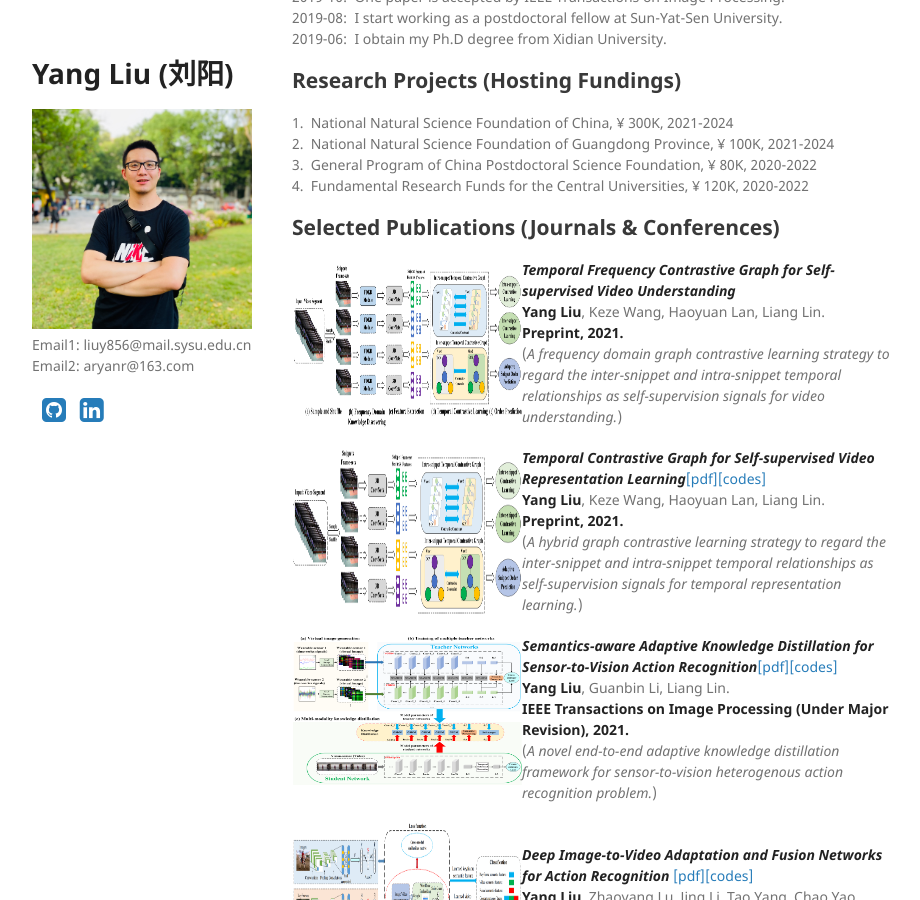
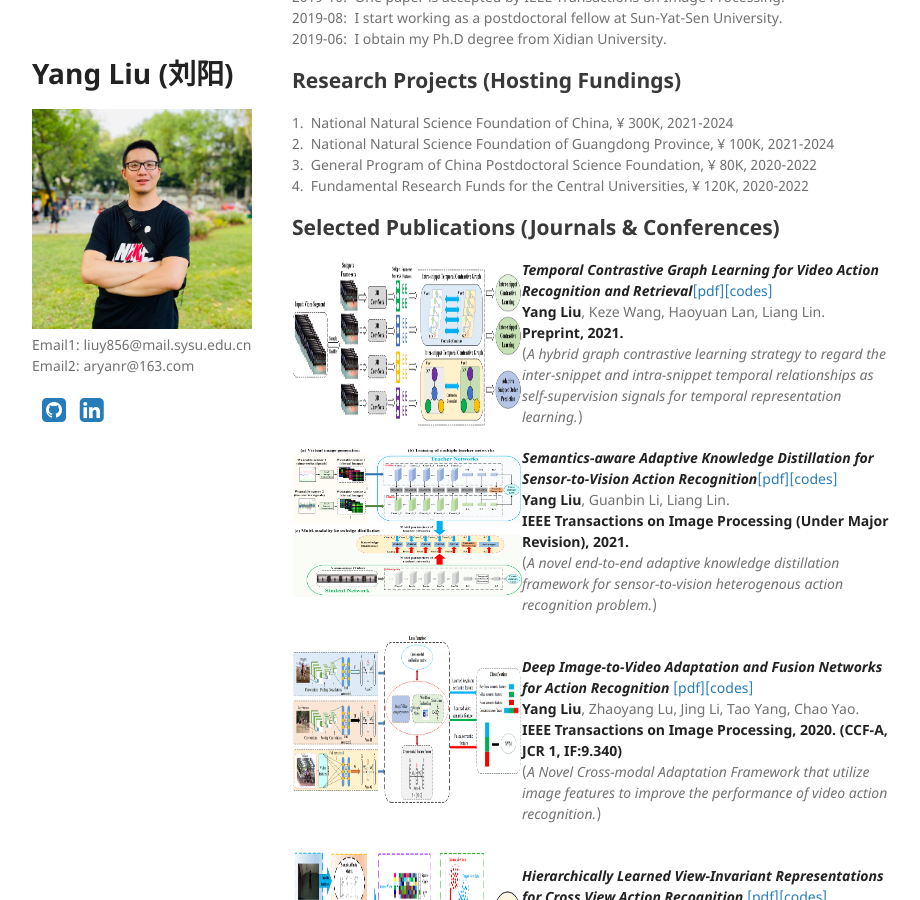
Before and after one commit to YangLiu9208/home, a Jekyll site: the page built from index.md, in a window 1280 px wide and 900 px high, scrolled down 871 px. Shown: the whole window, without its empty margins (178-1098 px from the left). Built offline with Jekyll 4.4.1, drawn with Linux system fonts in a browser that asks for light colours; a style sheet for code colours, icons or effects is not loaded.

Commit message:
Update index.md

```diff
--- a/index.md
+++ b/index.md
@@ -36,20 +36,10 @@ Deep Learning, Self-supervised Learning, Reinforcement Learning
 
 <div align="left">
           <a>
-            <img border="0" src="./TFCG.png" align="left" width="230" height="170">
-          </a>
-</div>
-***Temporal Frequency Contrastive Graph for Self-supervised Video Understanding***
-**Yang Liu**, Keze Wang, Haoyuan Lan, Liang Lin.
-**Preprint, 2021.**
-(*A frequency domain graph contrastive learning strategy to regard the inter-snippet and intra-snippet temporal relationships as self-supervision signals for video understanding.*)
-
-<div align="left">
-          <a>
             <img border="0" src="./TCG.png" align="left" width="230" height="170">
           </a>
 </div>
-***Temporal Contrastive Graph for Self-supervised Video Representation Learning***[[pdf]](https://arxiv.org/abs/2101.00820)[[codes]]( https://github.com/YangLiu9208/TCG)
+***Temporal Contrastive Graph Learning for Video Action Recognition and Retrieval***[[pdf]](https://arxiv.org/abs/2101.00820)[[codes]]( https://github.com/YangLiu9208/TCG)
 **Yang Liu**, Keze Wang, Haoyuan Lan, Liang Lin.
 **Preprint, 2021.**
 (*A hybrid graph contrastive learning strategy to regard the inter-snippet and intra-snippet temporal relationships as self-supervision signals for temporal representation learning.*)
```
